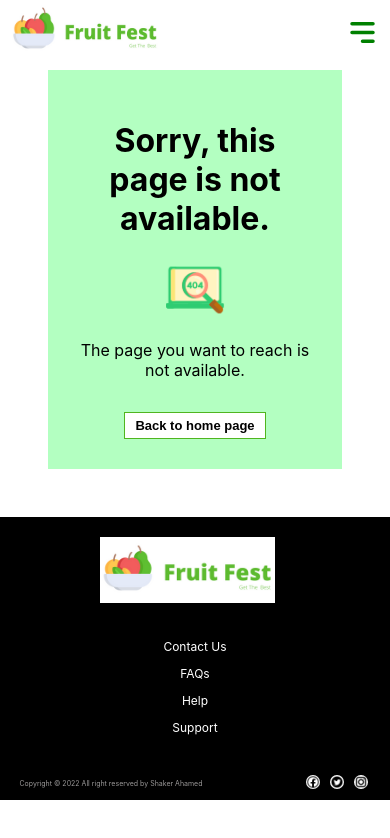
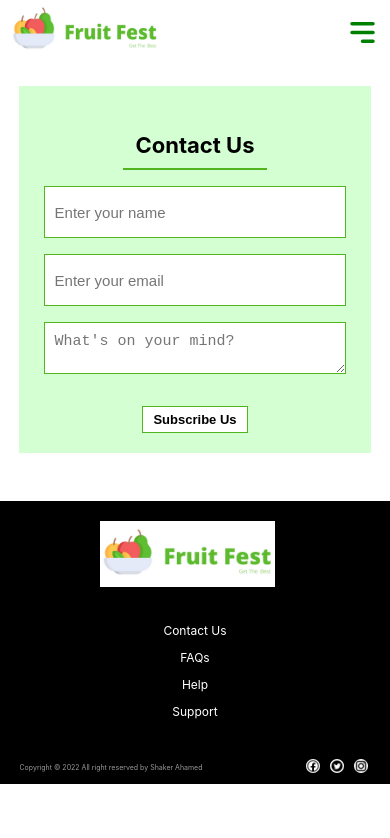
Before and after one commit to shakerscode/fruit-fest-web-app, a React (Create React App) app: page /contact-us in a window 390 px wide. Shown: the top 838 px of the page. Built offline with nearby package versions, Linux system fonts and the light colour scheme; no server answers.

Commit message:
contact us page created

```diff
--- a/src/App.js
+++ b/src/App.js
@@ -14,6 +14,7 @@ import AddItems from './component/AddItems/AddItems';
 import NotFound from './component/NotFound/NotFound';
 import MyItems from './component/MyItems/MyItems';
 import Blog from './component/Blog/Blog';
+import ContactUs from './component/ContactUs/ContactUs';
 
 
 function App() {
@@ -24,6 +25,7 @@ function App() {
          <Route path='/' element={<Home></Home>}></Route>
          <Route path='/home' element={<Home></Home>}></Route>
          <Route path='/blog' element={<Blog></Blog>}></Route>
+         <Route path='/contact-us' element={<ContactUs></ContactUs>}></Route>
          <Route path='/inventory/:id' element={
            <RequireAuth>
              <SingleInven></SingleInven>
--- /dev/null
+++ b/src/component/ContactUs/ContactUs.css
@@ -0,0 +1,29 @@
+.contact-us{
+    width: 60%;
+    margin: 1rem auto;
+    background-color: #d3ffd3;
+    padding: 20px;
+    text-align: center;
+}
+.about-input{
+    display: block;
+    width: 90%;
+    margin: 1rem auto;
+    height: 40px;
+    font-size: 17px;
+    padding: 10px;
+    border: 1px solid rgb(80, 181, 31);
+}
+
+
+@media screen and (max-width: 650px) {
+    .contact-us{
+        width: 80%;
+        margin: 1rem auto;
+    }
+    .about-input{
+        font-size: 15px;
+        height: 30px;
+    }
+
+}
--- /dev/null
+++ b/src/component/ContactUs/ContactUs.js
@@ -0,0 +1,18 @@
+import React from 'react';
+import './ContactUs.css'
+
+const ContactUs = () => {
+    return (
+        <div className='contact-us'>
+            <h1 className='about-header'>Contact Us</h1>
+                <div>
+                    <input className='about-input' type="name" name="email" id="" placeholder='Enter your name' />
+                    <input className='about-input' type="email" name="email" id="" placeholder='Enter your email' />
+                    <textarea className='about-input' placeholder="What's on your mind?"></textarea>
+                    <button className='btn'>Subscribe Us</button>
+                </div>
+        </div>
+    );
+};
+
+export default ContactUs;
--- a/src/component/Login/Login.js
+++ b/src/component/Login/Login.js
@@ -1,5 +1,5 @@
 import axios from 'axios';
-import React, { useState } from 'react';
+import React, { useEffect, useState } from 'react';
 import { useAuthState, useSendPasswordResetEmail, useSignInWithEmailAndPassword } from 'react-firebase-hooks/auth';
 import toast from 'react-hot-toast';
 import { useLocation, useNavigate } from 'react-router-dom';
@@ -25,11 +25,11 @@ const Login = () => {
     const from = location.state?.from?.pathname || "/";
 
 
-    const getEmail = (e) =>{
+    const getEmail = (e) => {
         const email = e.target.value;
         setEmail(email);
     }
-    const getPass = (e) =>{
+    const getPass = (e) => {
         const password = e.target.value;
         setPassword(password);
     }
@@ -38,32 +38,41 @@ const Login = () => {
     const login = async e => {
         e.preventDefault();
         await signInWithEmailAndPassword(email, password);
-        const {data} = await axios.post('https://agile-fortress-99835.herokuapp.com/token', {email})
-        localStorage.setItem('userToken', data.userToken)
-        navigate(from, { replace: true });
+        // const {data} = await axios.post('https://agile-fortress-99835.herokuapp.com/token', {email})
+        // localStorage.setItem('userToken', data.userToken)
+        // navigate(from, { replace: true });
     }
 
     //handel reset pass
-    const handelResetPass = (e) =>{
+    const handelResetPass = (e) => {
         console.log(email);
-            if(email){
+        if (email) {
             sendPasswordResetEmail(email);
             toast.success('Sent password reset email', { id: 'Sent email successful!' });
             setErrors('')
-            }else{
+        } else {
             setErrors('Please enter a valid email.')
         }
     }
 
+    useEffect( () => {
+        if(user || emailUser){
+            const { data } =  axios.post('https://agile-fortress-99835.herokuapp.com/token', { email })
+            localStorage.setItem('userToken', data.userToken)
+            navigate(from, { replace: true });
+        }
+    }, [])
 
     if (error) {
         console.log(error.message);
     }
 
-    if (user || emailUser) {
-        // return navigate(from, { replace: true })
+    // if (user || emailUser) {
+    //     const { data } = axios.post('https://agile-fortress-99835.herokuapp.com/token', { email })
+    //     localStorage.setItem('userToken', data.userToken)
+    //     navigate(from, { replace: true });
 
-    }
+    // }
 
     return (
         <div className='login'>
@@ -72,9 +81,9 @@ const Login = () => {
             <div className='login-sec'>
                 <form onSubmit={login} className='login-forum'>
                     <label id='input-label'>Email</label>
-                    <input onChange={getEmail} name='email' type="text" placeholder='Email' required/>
+                    <input onChange={getEmail} name='email' type="text" placeholder='Email' required />
                     <label id='input-label'>Password</label>
-                    <input onChange={getPass} name='password' type="password" placeholder='Password' required/>
+                    <input onChange={getPass} name='password' type="password" placeholder='Password' required />
                     <p onClick={handelResetPass} className='reset-pass' id='input-label'><u>Forget password? Reset</u></p>
                     {
                         error?.message?.includes('auth/wrong-password') && <p className='errors'>Wrong password</p>
@@ -85,7 +94,7 @@ const Login = () => {
                     {
                         errors && <p className='errors'>{errors}</p>
                     }
-                    <input className='btn' id='login-btn' type="submit" value={ loading ? 'Loading...' : "Login"} />
+                    <input className='btn' id='login-btn' type="submit" value={loading ? 'Loading...' : "Login"} />
                 </form>
 
                 <label >
--- a/src/component/Shared/Navbar/Navbar.js
+++ b/src/component/Shared/Navbar/Navbar.js
@@ -33,6 +33,7 @@ const Navbar = () => {
                         <CustomLink to="/add-item">Add Item</CustomLink>
                         <CustomLink to="/my-item">My Items</CustomLink>
                         <CustomLink to="/blog">Blog</CustomLink>
+                        <CustomLink to="/contact-us">Contact Us</CustomLink>
                         {
                             user ?
                                 <>
```
Lines whose indentation alone changed are shown as unchanged.
